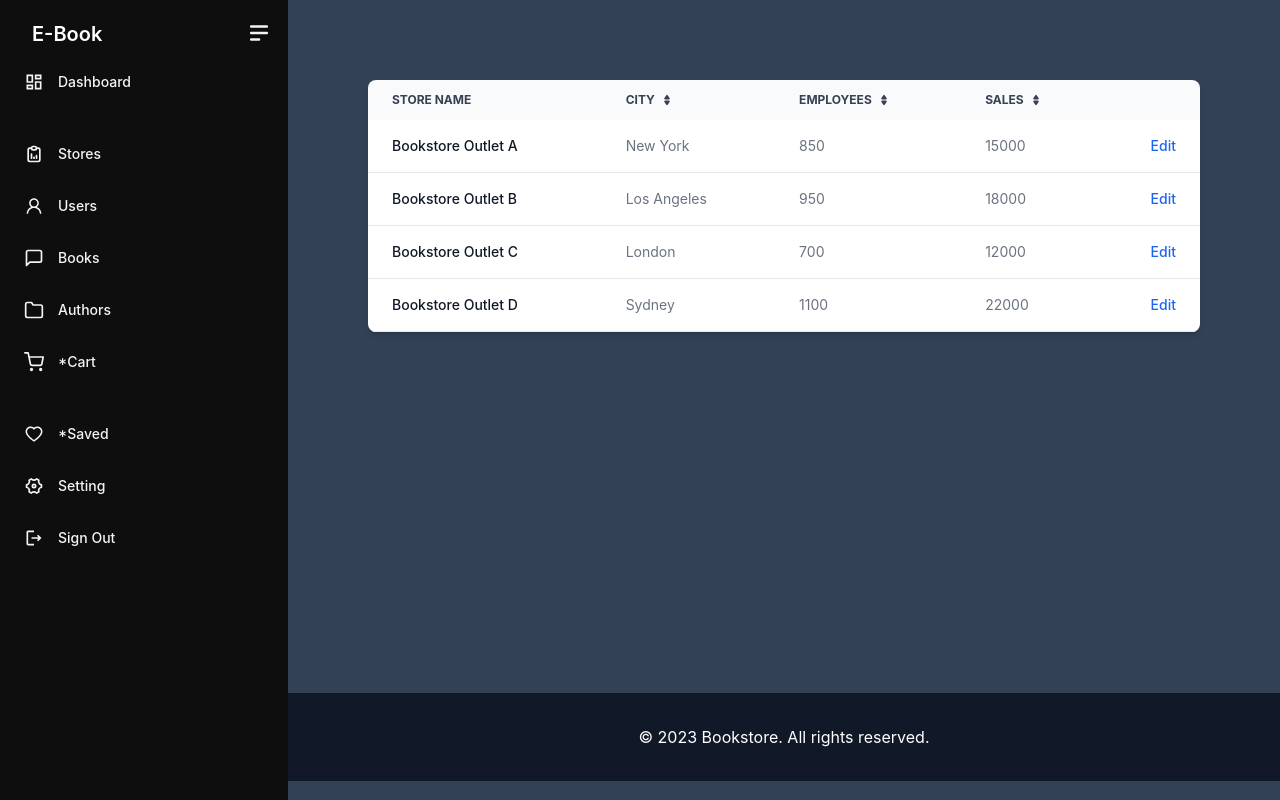
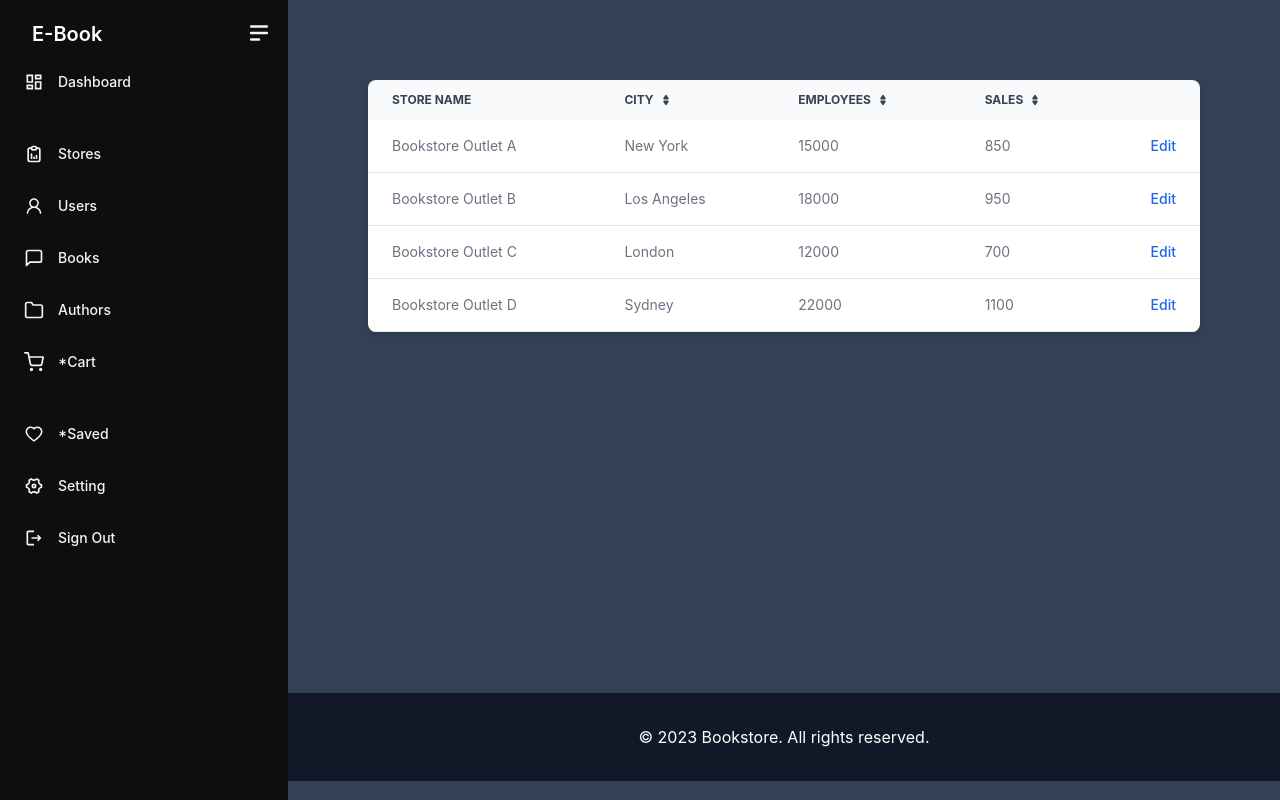
Before and after one commit to DawarShamim/bookStore-frontend, a React (Create React App) app: page /Stores in a window 1280 px wide. Built offline with nearby package versions, Linux system fonts and the light colour scheme.

Commit message:
Updated Store

```diff
--- a/src/Pages/Stores.js
+++ b/src/Pages/Stores.js
@@ -1,7 +1,13 @@
 import Footer from "../components/Footer";
 import SideBar from "../components/SideBar";
+import { useState } from "react";
+import TableLayout from "../components/TableLayout";
+import StoreDescriptionBox from "../components/StoreDescriptionBox";
 
 function Stores() {
+    const [Descriptionbox, setDescriptionbox] = useState(false);
+    const [StoreDetails, setStoreDetails] = useState('');
+
     const StoreData = [
         {
             "id": 1,
@@ -38,14 +44,26 @@ function Stores() {
         // Add more store objects as needed
     ];
 
+    const Keys = ["name", "city", "sales", "employees"];
+
+
+    const openDescriptionBox = (Store) => {
+        setDescriptionbox(true);
+        setStoreDetails(Store);
+    };
+
+    const closeDescriptionBox = () => {
+        setDescriptionbox(false);
+    };
+
     return (
         <div className='flex bg-slate-700'>
             <SideBar />
             <div className="flex-grow">
                 <div className="m-20 h-4/6">
-                    <div className="relative overflow-x-auto shadow-md sm:rounded-lg">
-                        <table className="w-full text-sm text-left text-gray-500 dark:text-gray-400">
-                            <thead className="text-xs text-gray-700 uppercase bg-gray-50 dark:bg-gray-700 dark:text-gray-400">
+                    <div className="relative overflow-x-auto shadow-md sm:rounded-lg flex">
+                        <table className="w-full text-sm text-left text-gray-500 ">
+                            <thead className="text-xs text-gray-700 uppercase bg-gray-50 ">
                                 <tr>
                                     <th scope="col" className="px-6 py-3">
                                         Store name
@@ -103,30 +121,12 @@ function Stores() {
                                     </th>
                                 </tr>
                             </thead>
-                            <tbody>
-                                {StoreData.map((store) => (
-                                    <tr
-                                        key={store.id}
-                                        className="bg-white  hover:bg-slate-400 border-b dark:bg-gray-800 dark:border-gray-700"
-                                    >
-                                        <th
-                                            scope="row"
-                                            className="px-6 py-4  font-medium text-gray-900 whitespace-nowrap dark:text-white"
-                                        >
-                                            {store.name}
-                                        </th>
-                                        <td className="px-6 py-4">{store.city}</td>
-                                        <td className="px-6 py-4">{store.employees}</td>
-                                        <td className="px-6 py-4">{store.sales}</td>
-                                        <td className="px-6 py-4 text-right">
-                                            <a href="#" className="font-medium text-blue-600 dark:text-blue-500 hover:underline">
-                                                Edit
-                                            </a>
-                                        </td>
-                                    </tr>
-                                ))}
-                            </tbody>
+                            <TableLayout keys={Keys} Data={StoreData} openDescriptionBox={openDescriptionBox} />
                         </table>
+                        {Descriptionbox && (
+                            <div className="w-3/4 p-2 border-l-2 text-sm text-gray-700 bg-gray-200 ">
+                                <StoreDescriptionBox Store={StoreDetails} closeDescriptionBox={closeDescriptionBox} />
+                            </div>)}
                     </div>
                 </div>
                 <Footer />
--- /dev/null
+++ b/src/components/StoreDescriptionBox.js
@@ -0,0 +1,46 @@
+
+
+function StoreDescriptionBox({Store,closeDescriptionBox}) {
+    return (
+        <div className="bg-white h-full">
+            <div className="text-right ">
+                <button
+                    onClick={() => { closeDescriptionBox(); }}
+                    className="tracking-wider bg-gray-200 text-black shadow-lg font-medium border-black text-sm px-3 py-2.5 text-center"
+                > X </button>
+            </div>
+            <div className="p-5 text-left">
+
+                <p className=" text-left text-xs text-gray-500 mb-2 ">
+                    Store Name
+                </p>
+                <p className=" text-base border-b">
+                    {Store}
+                </p>
+                <p className=" text-left text-xs text-gray-500 mb-2 ">
+                    City
+                </p>
+                <p className=" border-b text-base ">
+                    {Store}
+                </p>
+                <p className=" text-left text-xs text-gray-500 mb-2 ">
+                    Sales
+                </p>
+                <p className=" border-b text-base">
+                    {Store}
+                </p>
+                <p className=" text-left text-xs text-gray-500 mb-2 ">
+                    Employees
+                </p>
+                <p className=" border-b text-base">
+                    {Store}
+                </p>
+            </div>
+            <button
+                // onClick={() => setShowDetails(!showDetails)}
+                className="tracking-wider text-white bg-gradient-to-r from-blue-500 via-blue-600 to-blue-700 hover:bg-gradient-to-br focus:ring-4 focus:outline-none focus:ring-blue-300 dark:focus:ring-blue-800 shadow-lg shadow-blue-500/50 dark:shadow-lg dark:shadow-blue-800/80 font-medium rounded-lg text-sm px-5 py-2.5 text-center"
+            > Update </button>
+        </div>
+    );
+}
+export default StoreDescriptionBox;
```
